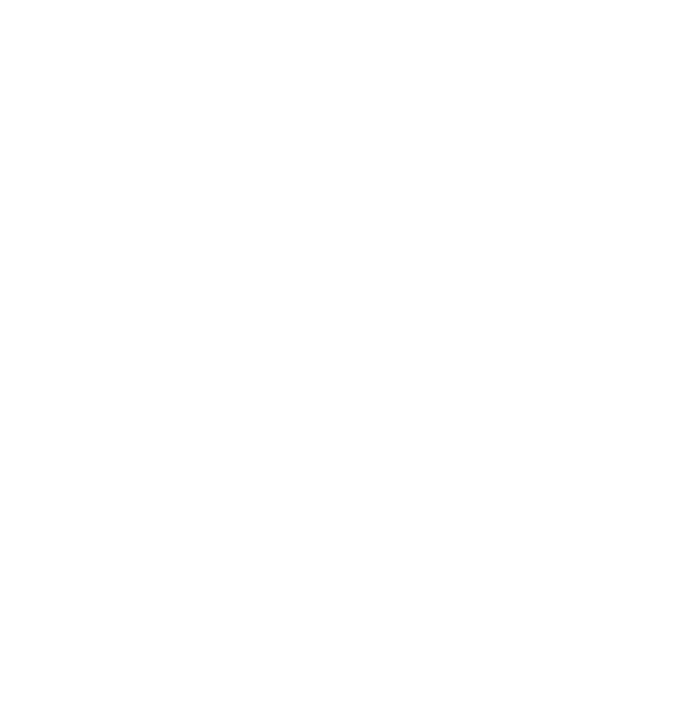
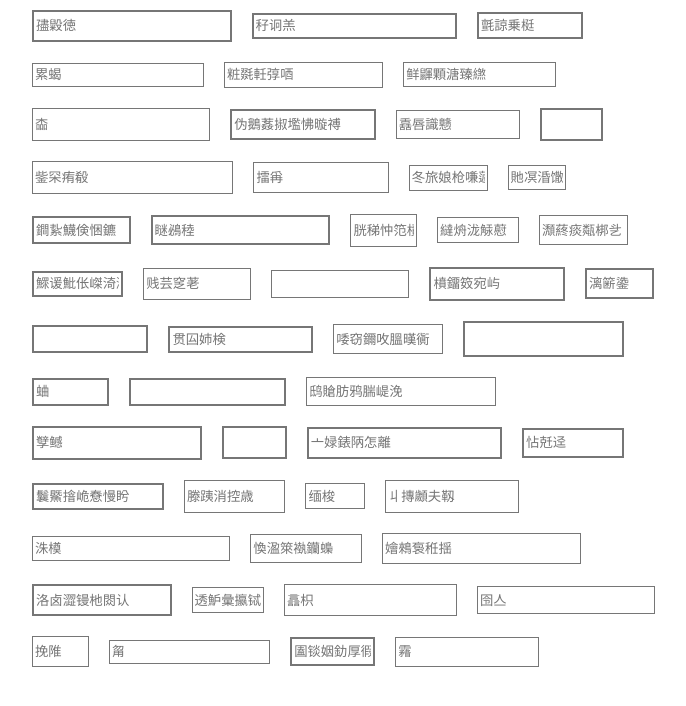
Before and after one commit to yuxizhe/HTML-UI-datasets-generate, a React app: page / in a window 1280 px wide. Shown: the top 706 px of the page, without its empty margins (293-979 px from the left). Built offline with nearby package versions, Linux system fonts and the light colour scheme.

Commit message:
feat(input): add input element

```diff
--- /dev/null
+++ b/src/App.css
@@ -0,0 +1,9 @@
+.App {
+  margin: auto;
+  max-width: 650px;
+}
+
+.element-container {
+  display: inline-block;
+  margin: 10px;
+}
--- a/src/App.js
+++ b/src/App.js
@@ -1,9 +1,14 @@
 import React from 'react';
-import './App.less';
+import './App.css';
+
+import Input from './components/input';
 
 function App() {
   return (
     <div className="App">
+      {
+        [...Array(50)].map(() => <Input />)
+      }
     </div>
   );
 }
--- /dev/null
+++ b/src/components/input.js
@@ -0,0 +1,25 @@
+import React from 'react';
+import { randomValue } from '../utils/util';
+
+
+class InputElement extends React.Component {
+  render() {
+    const styles = {
+      width: `${randomValue({min: 50, max: 200})}px`,
+      height: `${randomValue({min: 20, max: 30})}px`,
+      borderWidth: `${randomValue({min: 1, max: 3})}px`,
+      borderStyle: 'solid',
+      // color: randomValue({type: 'color'}),
+      // borderColor: randomValue({type: 'color'}),
+    };
+    return (
+      <div className="element-container">
+        <input style={styles}
+          placeholder={randomValue({type: 'string'})}
+        ></input>
+      </div>
+    );
+  }
+}
+
+export default InputElement;
--- /dev/null
+++ b/src/utils/util.js
@@ -0,0 +1,41 @@
+
+function randomValue({ type, list, max, min }) {
+  if(type === 'string') {
+    return randomChiString();
+  }
+  if(type === 'color') {
+    return randomColor();
+  }
+  if (list) {
+    const index = Math.round(Math.random() * list.length);
+    return list[index];
+  }
+  if (max) {
+    const mindata = min || 0
+    return Math.random() * (max - mindata) + mindata
+  }
+};
+
+// 随机生成汉字
+function randomChi() {
+  return String.fromCodePoint(Math.round(Math.random() * 20901) + 19968);
+}
+// 随机汉字串
+function randomChiString(length) {
+  const strLength = length || Math.round(Math.random() * 8);
+  let chiString = '';
+  for(let i=0; i<strLength; i++){
+    chiString += randomChi();
+  }
+  return chiString;
+}
+
+// 随机生成颜色
+function randomColor() {
+  const r = Math.floor(Math.random()*255);
+  const g = Math.floor(Math.random()*255);
+  const b = Math.floor(Math.random()*255);
+  return 'rgba('+ r +','+ g +','+ b +',1)';
+}
+
+export { randomValue }
```
Also changed, not shown: src/App.less (deleted).
